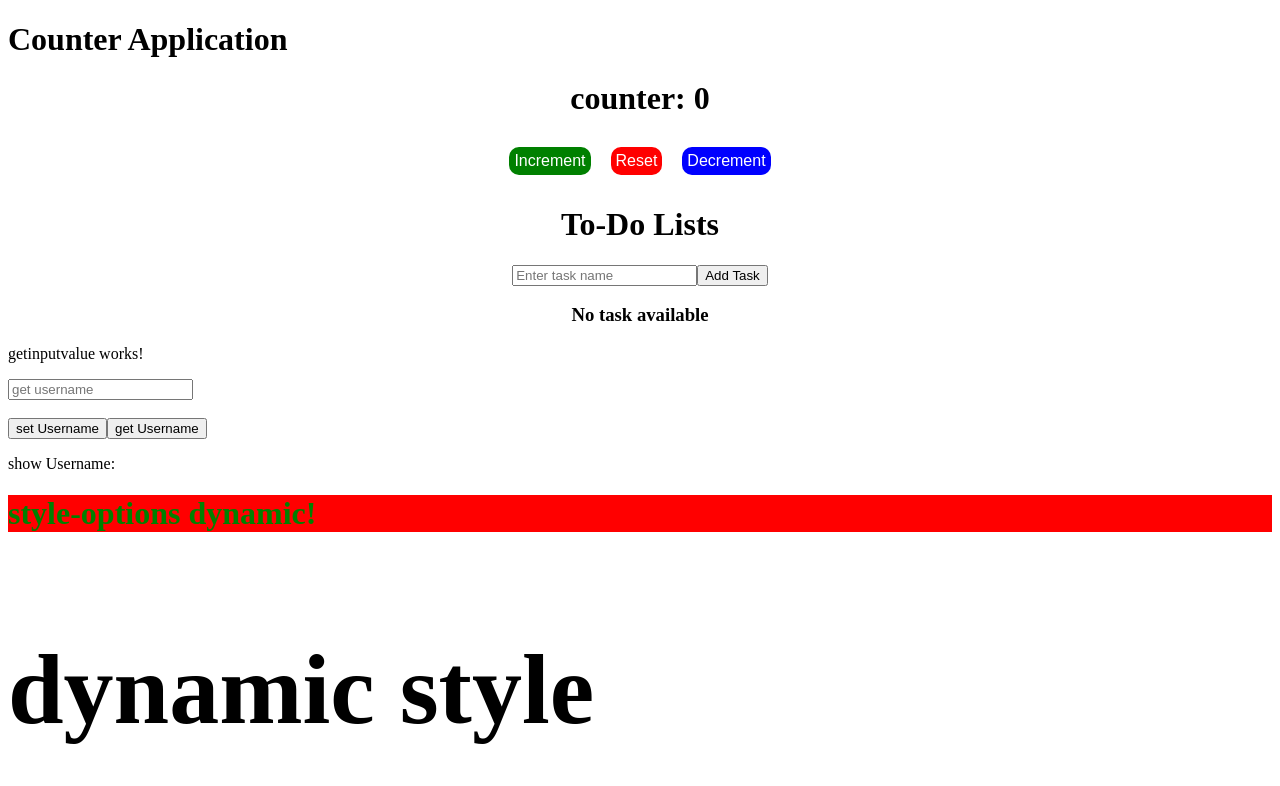
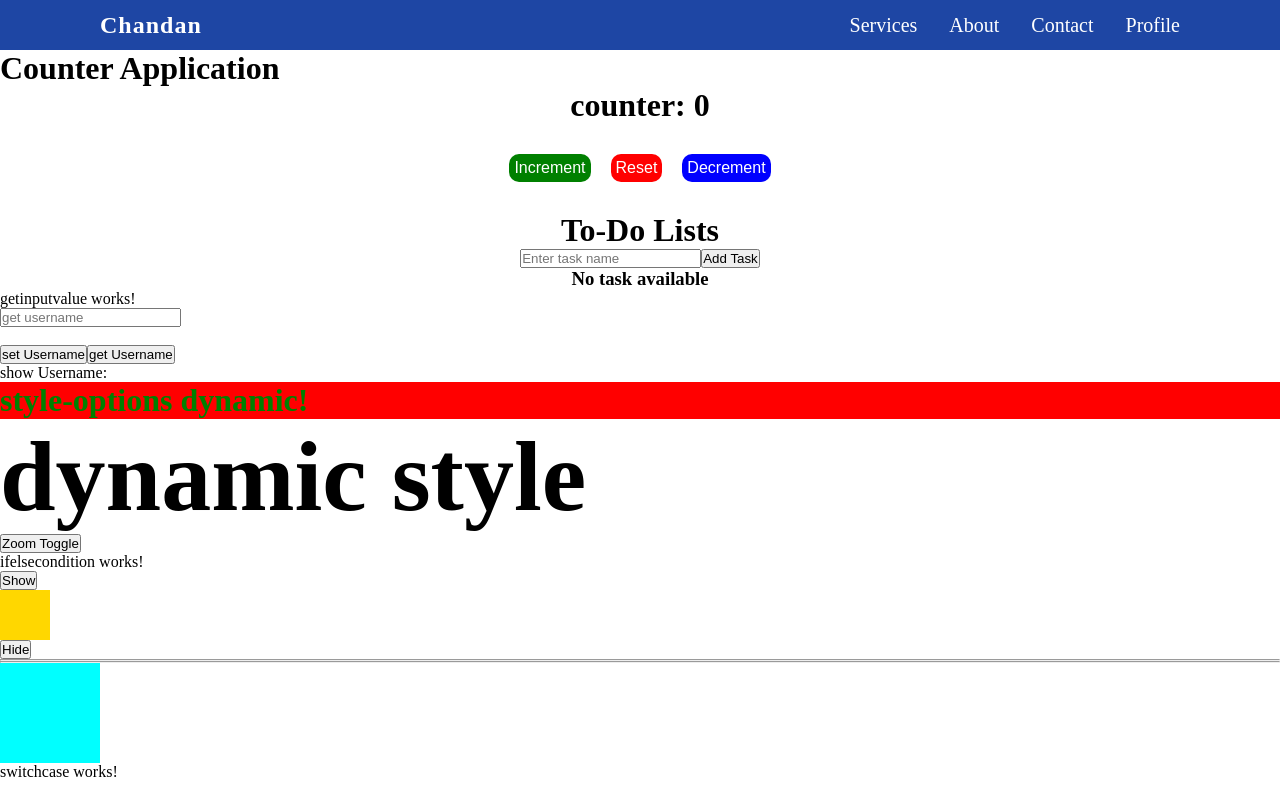
Before and after one commit to sahchandan781/Angular-First, an Angular app: page / in a window 1280 px wide. Shown: the top 786 px of the page. Built offline with nearby package versions, Linux system fonts and the light colour scheme.

Commit message:
created header component

```diff
--- /dev/null
+++ b/src/app/about/about.html
@@ -0,0 +1 @@
+<h1>about works!</h1>
--- /dev/null
+++ b/src/app/about/about.ts
@@ -0,0 +1,11 @@
+import { Component } from '@angular/core';
+
+@Component({
+  selector: 'app-about',
+  imports: [],
+  templateUrl: './about.html',
+  styleUrl: './about.css'
+})
+export class About {
+
+}
--- a/src/app/app.css
+++ b/src/app/app.css
@@ -1,3 +1,5 @@
+
+
 .buttons{
     display: flex;
     margin: 20px;
--- a/src/app/app.html
+++ b/src/app/app.html
@@ -1,3 +1,5 @@
+<app-header></app-header>
+
 <h1>Counter Application</h1>
 
 <h1 class="count">counter: {{count}}</h1>
--- a/src/app/app.routes.ts
+++ b/src/app/app.routes.ts
@@ -1,3 +1,7 @@
 import { Routes } from '@angular/router';
+import { About } from './about/about';
+import { App } from './app';
 
-export const routes: Routes = [];
+export const routes: Routes = [{path:"", component:App},
+    {path:"about", component: About}
+];
--- a/src/app/app.ts
+++ b/src/app/app.ts
@@ -10,11 +10,14 @@ import { Effectinangular } from "./effectinangular/effectinangular";
 import { LoopContextual } from "./loop-contextual/loop-contextual";
 import { TwoWayBinding } from "./two-way-binding/two-way-binding";
 import { Todolist } from "./todolist/todolist";
+import { About } from "./about/about";
+import { Header } from "./header/header";
+
 
 
 @Component({
   selector: 'app-root',
-  imports: [RouterOutlet, Getinputvalue, StyleOptions, Ifelsecondition, Switchcase, Forloop, Signalsinangular, Effectinangular, LoopContextual, TwoWayBinding, Todolist],
+  imports: [Getinputvalue, StyleOptions, Ifelsecondition, Switchcase, Forloop, Signalsinangular, Effectinangular, LoopContextual, TwoWayBinding, Todolist, Header],
   templateUrl: './app.html',
   styleUrl: './app.css',
 })
--- /dev/null
+++ b/src/app/header/header.css
@@ -0,0 +1,48 @@
+
+
+header{
+    display: flex;
+    justify-content: space-between;
+    align-items: center;
+    height: 50px;
+    background: #1e46a4;
+    color: #fff;
+}
+h2{
+    margin-left: 100px;
+    cursor: pointer;
+    letter-spacing: 1px;
+
+}
+
+ul{
+    list-style: none;
+    display: flex;
+    justify-content: space-between;
+    gap: 2rem;
+    font-size: 20px;
+    font-weight: 10;
+    margin-right: 100px;
+    cursor: pointer;
+}
+header ul li{
+    transition: color 0.3s ease, transform 0.2s ease;
+}
+
+li:hover{
+    text-underline-offset: 8px;
+}
+
+/* Responsive for mobile */
+@media (max-width: 600px) {
+  header {
+    flex-direction: column;
+    align-items: flex-start;
+  }
+
+  header ul {
+    flex-direction: column;
+    gap: 1rem;
+    margin-top: 1rem;
+  }
+}
--- /dev/null
+++ b/src/app/header/header.html
@@ -0,0 +1,9 @@
+<header>
+<h2>Chandan</h2>
+    <ul>
+        <li>Services</li>
+        <li>About</li>
+        <li>Contact</li>
+        <li>Profile</li>
+    </ul>
+</header>
--- a/src/styles.css
+++ b/src/styles.css
@@ -1 +1,6 @@
 /* You can add global styles to this file, and also import other style files */
+*{
+    margin: 0;
+    padding: 0;
+    box-sizing: border-box;
+}
```
Also changed, not shown: src/app/header/header.ts (added, +11 -0 lines), src/app/about/about.css (added), 2 other files (tests, documents, lock files or other folders).
